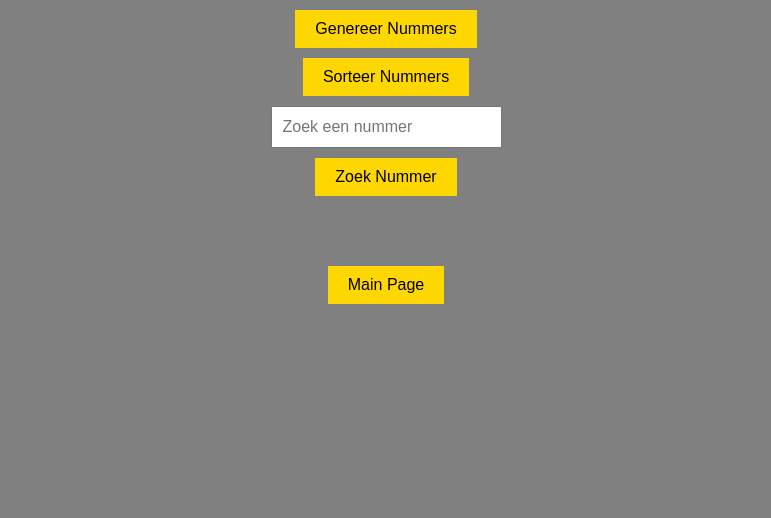
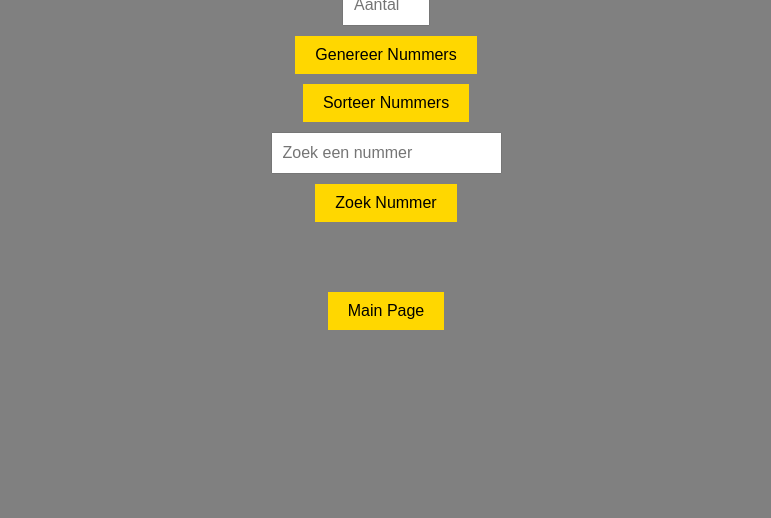
Before and after one commit to EliseF15/it.github.io, a plain HTML site: page binarysearch.html in a window 1280 px wide. Shown: the part 282-800 px from the top of the page, without its empty margins (254-1025 px from the left). Drawn offline with Linux system fonts and the light colour scheme.

Commit message:
hij deed het niet

```diff
--- a/binarysearch.html
+++ b/binarysearch.html
@@ -48,6 +48,7 @@
 </head>
 <body>
 <h1>Array met Willekeurige Nummers onder de 100</h1>
+<input type="number" id="amountNumbers" placeholder="Aantal" min="1" max="100">
 <button id="generateButton">Genereer Nummers</button>
 <button id="sortButton">Sorteer Nummers</button>
 <input type="number" id="searchNumber" placeholder="Zoek een nummer">
```
